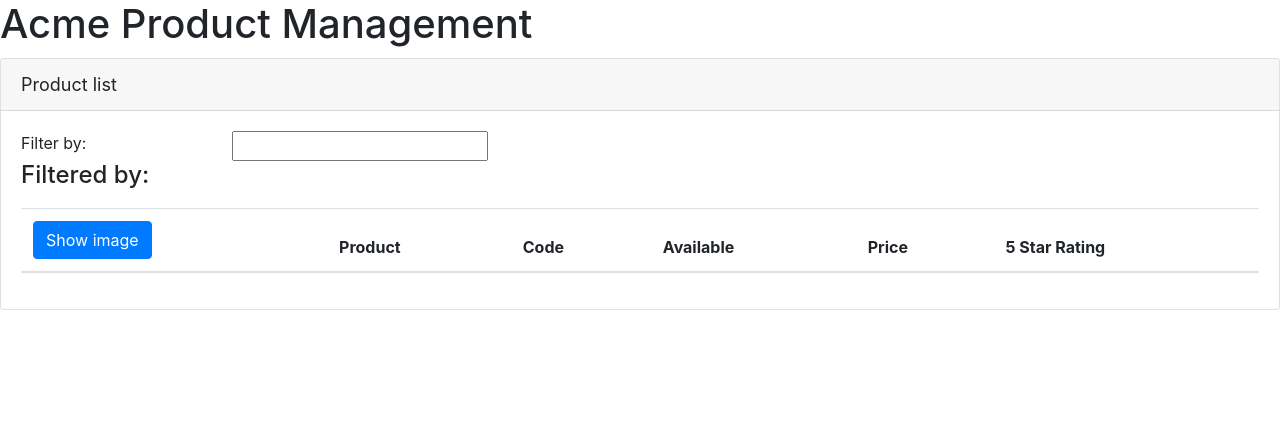
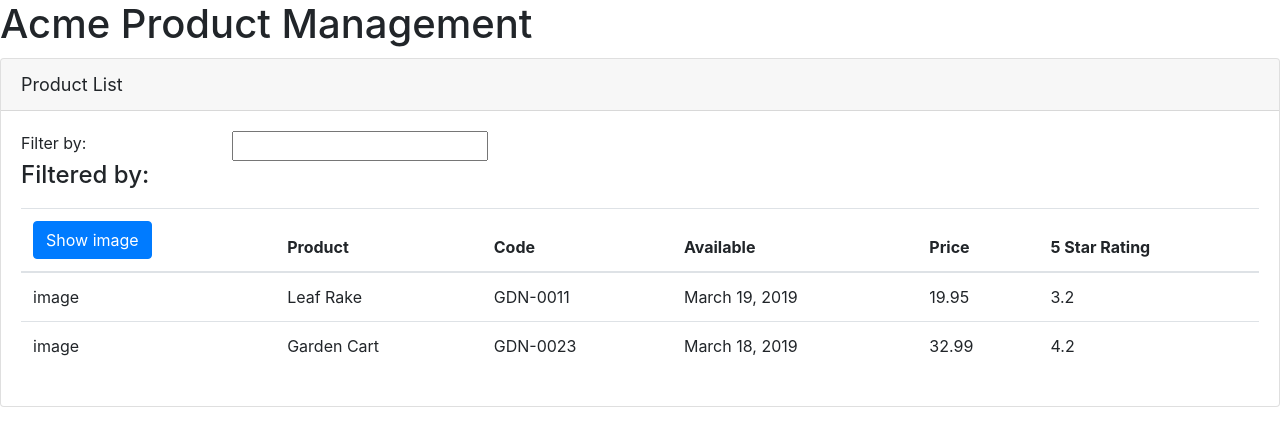
Before and after one commit to nxuni/Angular-Getting-Started-Pluralsight, an Angular app in the folder APM/: page / in a window 1280 px wide. Shown: the top 446 px of the page. Built offline with nearby package versions, Linux system fonts and the light colour scheme.

Commit message:
Templates, Interpolation, and Directives

```diff
--- a/APM/src/app/products/product-list.component.html
+++ b/APM/src/app/products/product-list.component.html
@@ -1,6 +1,6 @@
 <div class='card'>
     <div class='card-header'>
-        Product list
+        {{pageTitle}}
     </div>
     <div class='card-body'>
         <div class='row'>
@@ -15,7 +15,8 @@
             </div>
         </div>
         <div class='table-responsive'>
-            <table class='table'>
+            <table *ngIf='products && products.length'
+                   class='table'>
                 <thead>
                     <tr>
                         <th>
@@ -30,6 +31,16 @@
                     </tr>
                 </thead>
                 <tbody>
+                    <tr *ngFor='let product of products'>
+                        <td>
+                            image
+                        </td>
+                        <td>{{product.productName}}</td>
+                        <td>{{product.productCode}}</td>
+                        <td>{{product.releaseDate}}</td>
+                        <td>{{product.price}}</td>
+                        <td>{{product.starRating}}</td>
+                    </tr>
                 </tbody>
             </table>
         </div>
--- a/APM/src/app/products/product-list.component.ts
+++ b/APM/src/app/products/product-list.component.ts
@@ -5,5 +5,27 @@
     templateUrl: './product-list.component.html'
 })
 export class ProductlistComponent {
-
+    pageTitle: string = 'Product List';
+    products: any[] = [
+        {
+            "productId": 1,
+            "productName": "Leaf Rake",
+            "productCode": "GDN-0011",
+            "releaseDate": "March 19, 2019",
+            "description": "Leaf rake with 48-inch wooden handle.",
+            "price": 19.95,
+            "starRating": 3.2,
+            "imageUrl": "assets/images/leaf_rake.png"
+        },
+        {
+            "productId": 2,
+            "productName": "Garden Cart",
+            "productCode": "GDN-0023",
+            "releaseDate": "March 18, 2019",
+            "description": "15 gallon capacity rolling garden cart",
+            "price": 32.99,
+            "starRating": 4.2,
+            "imageUrl": "assets/images/garden_cart.png"
+        }
+    ];
 }
```
